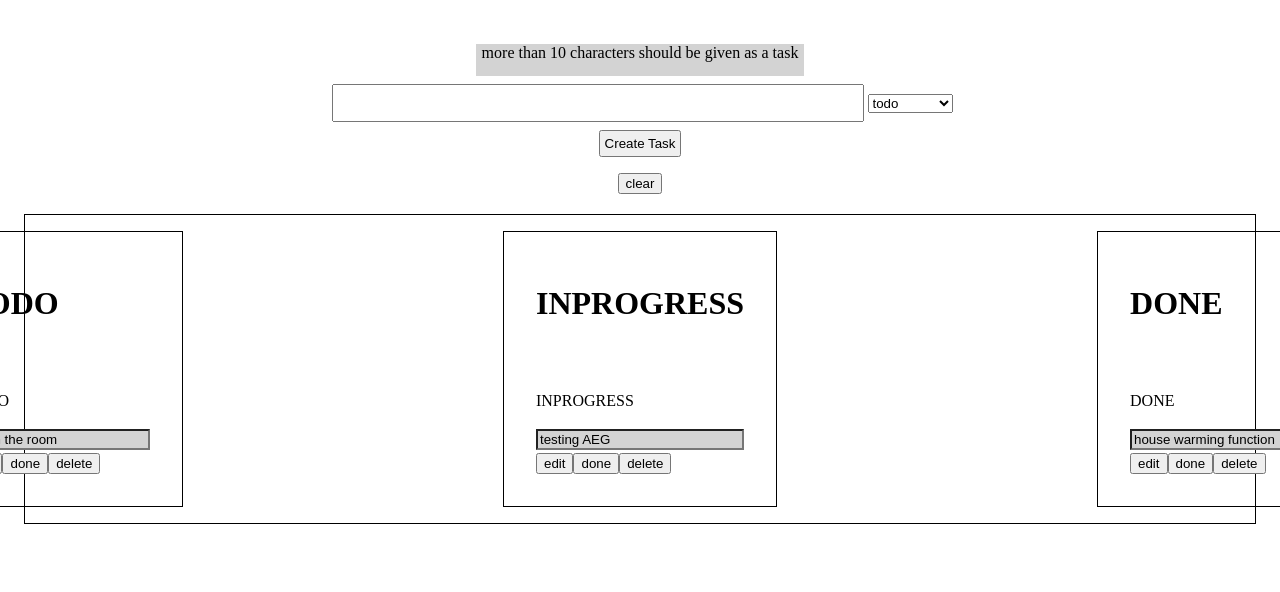
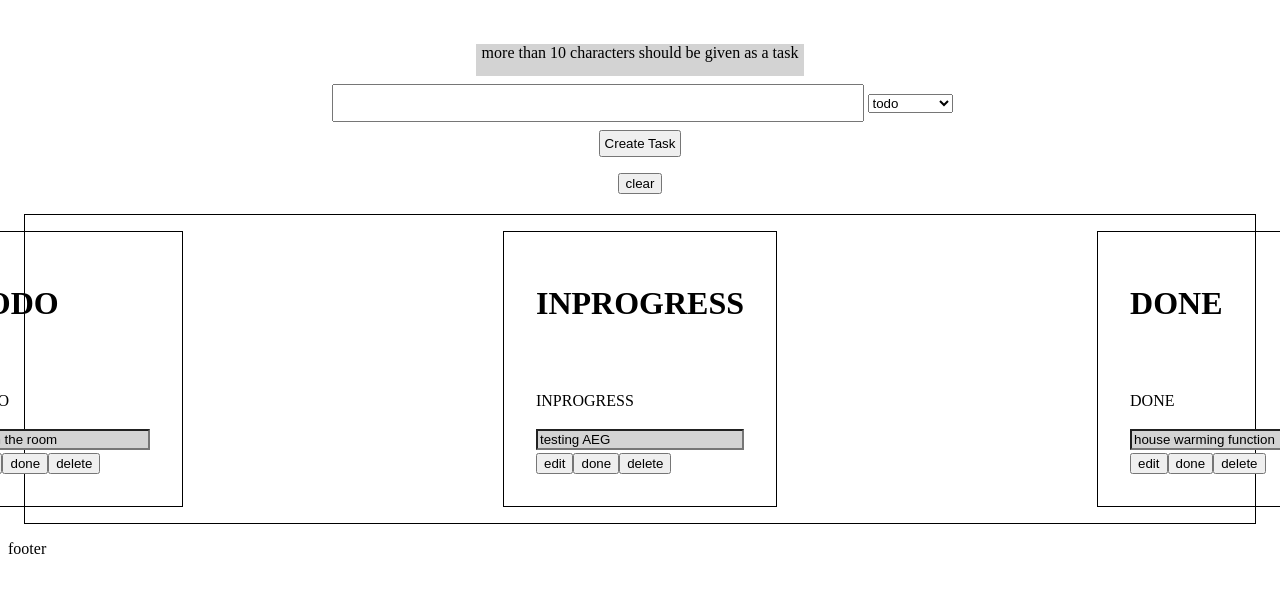
Before and after one commit to LakshmanaSaiGottapu/TODOs, a React (Vite) app: page / in a window 1280 px wide. Shown: the top 592 px of the page. Built offline with nearby package versions, Linux system fonts and the light colour scheme.

Commit message:
added footer to the app.

```diff
--- a/src/App.tsx
+++ b/src/App.tsx
@@ -33,6 +33,7 @@ function App() {
             data[category as keyof PayLoad].map(task => <Task key={task.id} task={task} dispatch={dispatch}  setFormTask={setFormTask}></Task>)}
         </TaskList>)}
       </div>
+      <div>footer</div>
     </>
   )
 }
```
